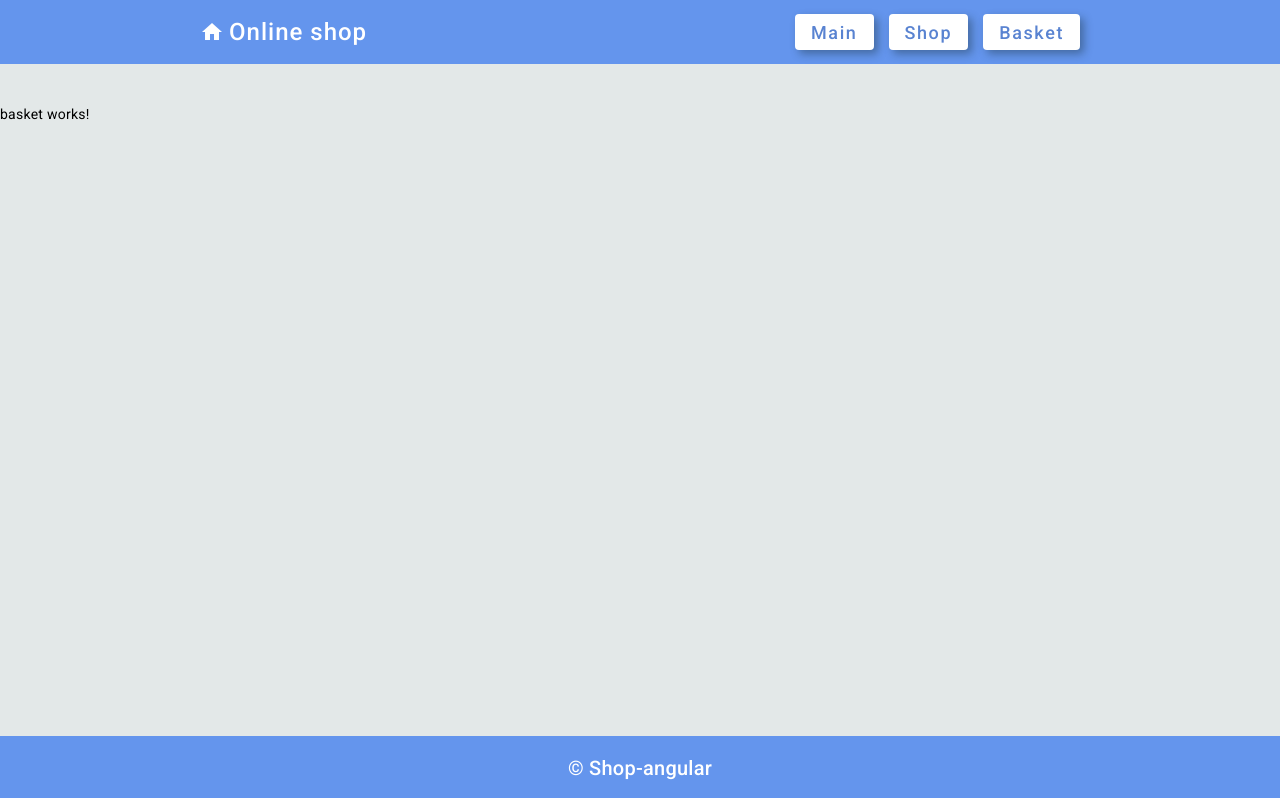
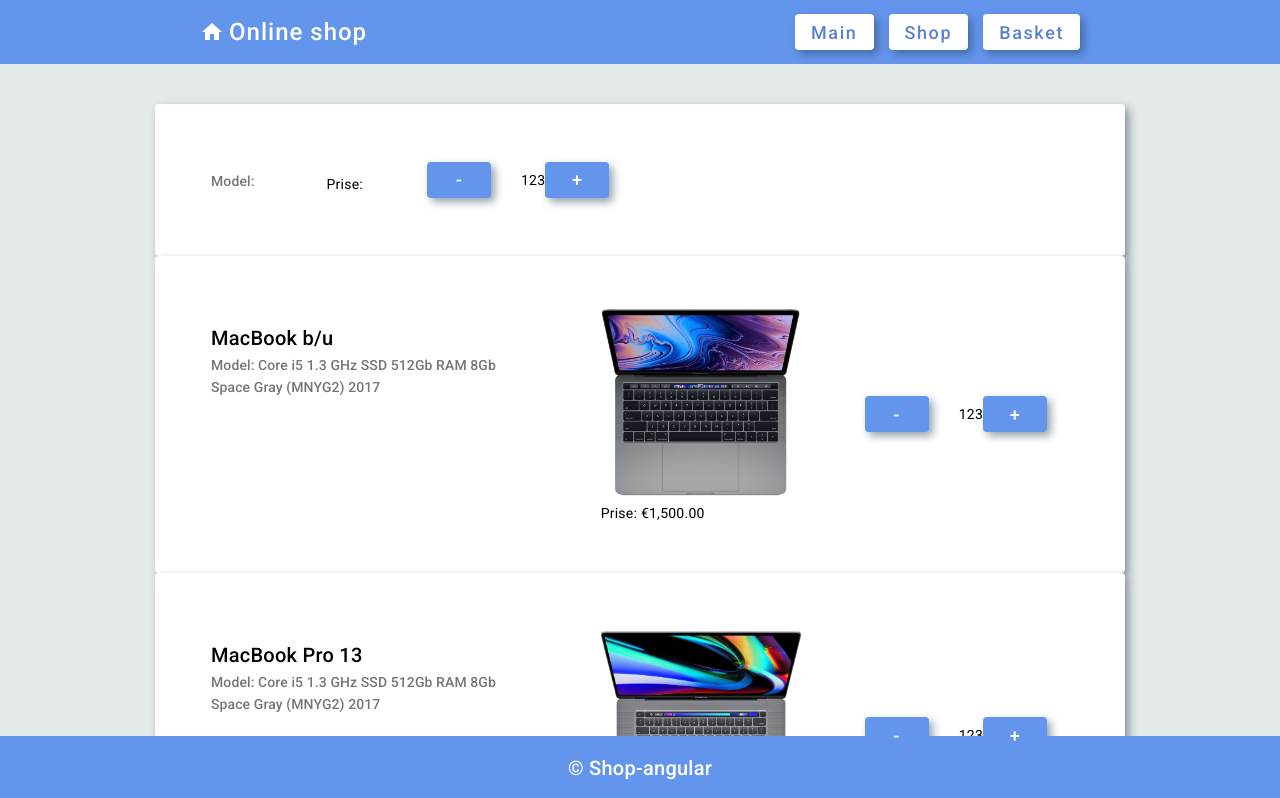
Before and after one commit to tokkaya79/angular-shop, an Angular app: page /basket in a window 1280 px wide. Shown: the top 798 px of the page. Built offline with nearby package versions, Linux system fonts and the light colour scheme; data requests are answered from the project's data file.

Commit message:
added item to basket

```diff
--- a/db.json
+++ b/db.json
@@ -1,6 +1,7 @@
 {
   "products": [
-  {"id": 1,
+    {
+      "id": 1,
       "title": "MacBook Air",
       "model": "Core i5 1.3 GHz SSD 512Gb RAM 8Gb Space Gray (MNYG2) 2017",
       "price": "2010",
@@ -12,7 +13,8 @@
         "display": "Retina"
       }
     },
-  {"id": 2,
+    {
+      "id": 2,
       "title": "MacBook Pro 13",
       "model": "Core i5 1.3 GHz SSD 512Gb RAM 8Gb Space Gray (MNYG2) 2017",
       "price": "2050",
@@ -24,7 +26,8 @@
         "display": "Retina"
       }
     },
-  {"id": 3,
+    {
+      "id": 3,
       "title": "MacBook b/u",
       "model": "Core i5 1.3 GHz SSD 512Gb RAM 8Gb Space Gray (MNYG2) 2017",
       "price": "1500",
@@ -36,7 +39,8 @@
         "display": "Retina"
       }
     },
-  {"id": 4,
+    {
+      "id": 4,
       "title": "MacBook Air",
       "model": "Core i5 1.3 GHz SSD 512Gb RAM 8Gb Space Gray (MNYG2) 2017",
       "price": "2150",
@@ -48,7 +52,8 @@
         "display": "Retina"
       }
     },
-  {"id": 5,
+    {
+      "id": 5,
       "title": "MacBook (Intel)",
       "model": "Core i5 1.3 GHz SSD 512Gb RAM 8Gb Space Gray (MNYG2) 2017",
       "price": "2030",
@@ -60,7 +65,8 @@
         "display": "Retina"
       }
     },
-  {"id": 6,
+    {
+      "id": 6,
       "title": "Apple MacBook Air 13",
       "model": "Core i5 1.3 GHz SSD 512Gb RAM 8Gb Space Gray (MNYG2) 2017",
       "price": "2040",
@@ -72,7 +78,8 @@
         "display": "Retina"
       }
     },
-   {"id": 7,
+    {
+      "id": 7,
       "title": "MacBook Air",
       "model": "Core i5 1.3 GHz SSD 512Gb RAM 8Gb Space Gray (MNYG2) 2017",
       "price": "2010",
@@ -84,7 +91,8 @@
         "display": "Retina"
       }
     },
-  {"id": 8,
+    {
+      "id": 8,
       "title": "MacBook Pro 13",
       "model": "Core i5 1.3 GHz SSD 512Gb RAM 8Gb Space Gray (MNYG2) 2017",
       "price": "2050",
@@ -96,5 +104,60 @@
         "display": "Retina"
       }
     }
+  ],
+  "basket": [
+    {},
+    {
+      "id": 3,
+      "title": "MacBook b/u",
+      "model": "Core i5 1.3 GHz SSD 512Gb RAM 8Gb Space Gray (MNYG2) 2017",
+      "price": "1500",
+      "image": "assets/images/good3.jpg",
+      "configure": {
+        "chip": "M1",
+        "SSD": "226 GB",
+        "memory": "16 GB",
+        "display": "Retina"
+      }
+    },
+    {
+      "id": 2,
+      "title": "MacBook Pro 13",
+      "model": "Core i5 1.3 GHz SSD 512Gb RAM 8Gb Space Gray (MNYG2) 2017",
+      "price": "2050",
+      "image": "assets/images/good2.jpg",
+      "configure": {
+        "chip": "M1",
+        "SSD": "226 GB",
+        "memory": "16 GB",
+        "display": "Retina"
+      }
+    },
+    {
+      "id": 8,
+      "title": "MacBook Pro 13",
+      "model": "Core i5 1.3 GHz SSD 512Gb RAM 8Gb Space Gray (MNYG2) 2017",
+      "price": "2050",
+      "image": "assets/images/good2.jpg",
+      "configure": {
+        "chip": "M1",
+        "SSD": "226 GB",
+        "memory": "16 GB",
+        "display": "Retina"
+      }
+    },
+    {
+      "id": 5,
+      "title": "MacBook (Intel)",
+      "model": "Core i5 1.3 GHz SSD 512Gb RAM 8Gb Space Gray (MNYG2) 2017",
+      "price": "2030",
+      "image": "assets/images/good5.jpg",
+      "configure": {
+        "chip": "M1",
+        "SSD": "226 GB",
+        "memory": "16 GB",
+        "display": "Retina"
+      }
+    }
   ]
 }
--- a/src/app/components/basket/basket.component.html
+++ b/src/app/components/basket/basket.component.html
@@ -1 +1,17 @@
-<p>basket works!</p>
+<div class="container">
+  <mat-card class="example-card" *ngFor="let item of basket">
+  <mat-card-header>
+    <mat-card-title>{{item.title}}</mat-card-title>
+    <mat-card-subtitle >Model: {{item.model}}</mat-card-subtitle>
+  </mat-card-header>
+  <mat-card-content>
+    <img class="image" mat-card-image style="max-width: 200px; max-height: 200px" src={{item.image}} alt="">
+    <p>Prise: {{item.price | currency:'EUR'}}</p>
+  </mat-card-content>
+    <mat-card-actions>
+    <button class="button" mat-flat-button color="accent"  type="button">-</button>
+    <span>123</span>
+    <button class="button" mat-flat-button color="accent"  type="button">+</button>
+  </mat-card-actions>
+</mat-card>
+</div>
--- a/src/app/components/basket/basket.component.scss
+++ b/src/app/components/basket/basket.component.scss
@@ -0,0 +1,67 @@
+.container {
+  max-width: 970px;
+  margin: 0 auto;
+
+}
+.mdc-card{
+  flex-direction: row;
+  padding: 50px 40px;
+  gap: 40px;
+  box-shadow: 4px 4px 8px 0px rgba(34, 60, 80, 0.48);
+
+}
+.title, .price {
+  font-size: 36px;
+  line-height: 1.5;
+  letter-spacing: 1px;
+  margin-bottom: 20px;
+  font-weight: 700;
+}
+.subtitle{
+  font-size: 24px;
+  line-height: 1.2;
+  letter-spacing: 0.7px;
+  margin-bottom: 20px;
+}
+.text{
+  font-size: 24px;
+  line-height: 1.3;
+  letter-spacing: 0.5px;
+}
+.button {
+  margin-right: 5px;
+  background-color: #6495ed;
+  box-shadow: 4px 4px 8px 0px rgba(34, 60, 80, 0.48);
+  color: #fff;
+  font-size: 18px;
+  line-height: 1.2;
+  letter-spacing: 0.5px;
+  margin-right: 30px;
+
+}
+.mat-icon.mat-accent {
+  color: #6495ed;
+
+}
+.example-spacer {
+  flex: 1 1 auto;
+  display: flex;
+  justify-content: space-around;
+
+}
+.sub-header{
+  background-color: #6495ed;
+  margin-top: -40px;
+  margin-bottom: 40px;
+  padding: 0 200px;
+
+}
+.sub-header button{
+  background-color: #fff;
+  color: #5983d1;
+
+}
+mat-icon {
+  color: #fff;
+
+}
--- a/src/app/components/basket/basket.component.ts
+++ b/src/app/components/basket/basket.component.ts
@@ -1,10 +1,28 @@
-import { Component } from '@angular/core';
+import { Component, OnInit } from '@angular/core';
+import { Subscription } from 'rxjs';
+import { IProducts } from '../../models/products';
+import { ProductsService } from 'src/services/products.service';
 
 @Component({
   selector: 'app-basket',
   templateUrl: './basket.component.html',
-  styleUrls: ['./basket.component.scss']
+  styleUrls: ['./basket.component.scss'],
 })
-export class BasketComponent {
+export class BasketComponent implements OnInit {
+  constructor(private ProductsService: ProductsService) {}
 
+  basket: IProducts[];
+  basketSubskription: Subscription;
+
+  ngOnInit() {
+    this.basketSubskription = this.ProductsService
+      .getProductsToBasket()
+      .subscribe((data) => {
+        this.basket = data;
+      });
+  }
+
+  ngOnDestroy() {
+    if (this.basketSubskription) this.basketSubskription.unsubscribe()
+  }
 }
--- a/src/app/components/product-detail/product-detail.component.ts
+++ b/src/app/components/product-detail/product-detail.component.ts
@@ -5,14 +5,12 @@
 
 import { DialogBoxComponent } from '../dialog-box/dialog-box.component';
 import { Dialog } from '@angular/cdk/dialog';
-
-
+import { ProductsService } from 'src/services/products.service';
 
 
 export interface DialogData {
   animal: 'panda'
 }
-
 
 @Component({
   selector: 'app-product-detail',
@@ -20,16 +18,12 @@
   styleUrls: ['./product-detail.component.scss']
 })
 
-
-
 export class ProductDetailComponent implements OnInit {
-
+  products: IProducts[]
   product: IProducts
   productSubscription: Subscription
 
-
-  constructor(private route: ActivatedRoute, public dialog: Dialog) {}
-
+  constructor(private route: ActivatedRoute, public dialog: Dialog, private ProductsService: ProductsService) {}
 
   ngOnInit(): void {
      this.productSubscription = this.route.data.subscribe((data) => {
@@ -39,12 +33,14 @@
 
     openDialog(): void {
     this.dialog.open(DialogBoxComponent, {
-      disableClose: true
-    })
-
+      disableClose: true})
+      // dialogRef.afterClosed().subscribe((data: any)=> this.postData(data))
 
   }
 
+  postData(data: IProducts) {
+    this.ProductsService.postProduct(data).subscribe((data:any) => this.products.push(data))
 
+  }
 
 }
--- a/src/app/components/products/products.component.html
+++ b/src/app/components/products/products.component.html
@@ -10,7 +10,7 @@
   </mat-card-content>
   <mat-card-actions>
     <button class="button" mat-flat-button color="accent" [routerLink]="['/product', product.id]">Details</button>
-    <button class="button" mat-flat-button color="accent">Add to cart</button>
+    <button class="button" mat-flat-button color="accent" (click)="addToBasket(product)" type="button">Add to cart</button>
     <mat-icon color="accent">favorite</mat-icon>
   </mat-card-actions>
 </mat-card>
--- a/src/app/components/products/products.component.ts
+++ b/src/app/components/products/products.component.ts
@@ -10,13 +10,10 @@
 })
 export class ProductsComponent implements OnInit {
 
+  constructor(private ProductsService: ProductsService) { }
+
   products: IProducts[]
   productsSubscription: Subscription
-
-
-
-  constructor(private ProductsService: ProductsService) { }
-
 
   ngOnInit(): void {
     this.productsSubscription = this.ProductsService.getProducts().subscribe((data) => { this.products = data})
@@ -27,4 +24,10 @@
     if (this.productsSubscription) this.productsSubscription.unsubscribe()
   }
 
+  addToBasket(product: IProducts) {
+    this.ProductsService.postProductToBasket(product).subscribe((data) => console.log(data)
+    )
+
+  }
+
 }
--- a/src/app/models/products.ts
+++ b/src/app/models/products.ts
@@ -5,7 +5,8 @@
   model: string,
   price: number,
   image?: string,
-  configure: any
+  configure: any,
+  quantity?: number
 
 }
 
--- a/src/services/products.service.ts
+++ b/src/services/products.service.ts
@@ -10,6 +10,7 @@
 export class ProductsService{
 
   url: string = 'http://localhost:3000/products'
+  urlBasket: string = 'http://localhost:3000/basket'
 
   constructor(private http: HttpClient) {}
 
@@ -22,5 +23,19 @@
       return this.http.get<IProducts>(`${this.url}/${id}`)
     }
 
+    postProduct(product: IProducts) {
+      return this.http.post<IProducts>(this.url, product)
+
+    }
+
+      postProductToBasket(product: IProducts) {
+      return this.http.post<IProducts>(this.urlBasket, product)
+
+    }
+
+      getProductsToBasket() {
+      return this.http.get<IProducts[]>(this.urlBasket)
+    }
+
 
 }
```
Lines whose indentation alone changed are shown as unchanged.
